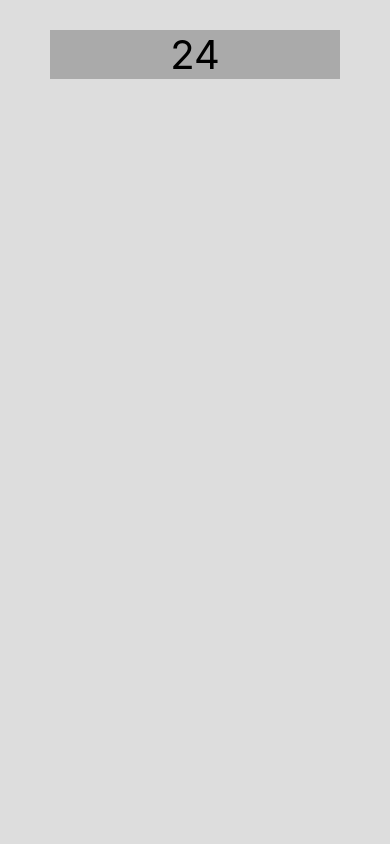
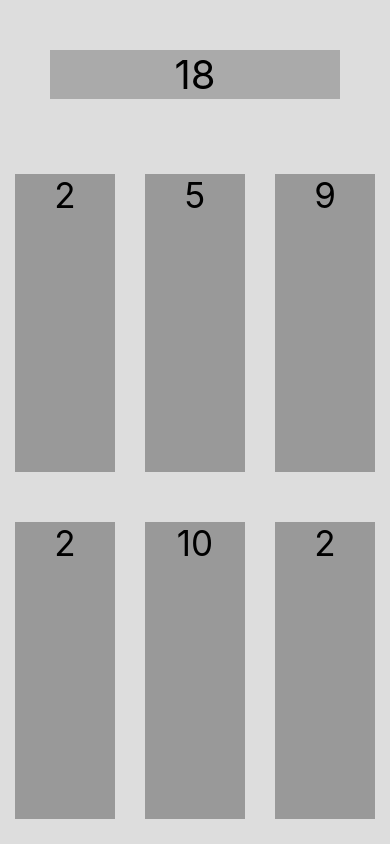
Before and after one commit to padrisimo/target-sum, a React Native app: screen / in a window 390 px wide. Built offline with nearby package versions, Linux system fonts and the light colour scheme.

Commit message:
styling the random play nums

```diff
--- a/components/App.js
+++ b/components/App.js
@@ -4,7 +4,7 @@ import Game from './Game';
 export default class App extends Component {
   render() {
     return (
-      <Game />
+      <Game randomNumCount={6}/>
     );
   }
 }
--- a/components/Game.js
+++ b/components/Game.js
@@ -1,12 +1,26 @@
 import React, { Component } from 'react';
-import { View, Text, StyleSheet} from 'react-native';
+import { View, Text, StyleSheet } from 'react-native';
+import PropTypes from 'prop-types';
 
 class Game extends Component {
-  target = 10  + Math.floor(40 * Math.random());
+  static propTypes = {
+    randomNumCount: PropTypes.number.isRequired
+  }
+  randomNumbers = Array
+    .from({ length: this.props.randomNumCount })
+    .map(() => 1 + Math.floor(10 * Math.random()));
+  target = this.randomNumbers
+    .slice(0, this.props.randomNumCount - 2)
+    .reduce((acc, curr) => acc + curr, 0)
   render() {
     return (
       <View style={styles.container}>
         <Text style={styles.target}>{this.target}</Text>
+        <View style={styles.randomContainer}>
+          {this.randomNumbers.map((randomNum, i) =>
+            <Text style={styles.random}key={i}>{randomNum}</Text>
+          )}
+        </View>
       </View>
     );
   }
@@ -16,14 +30,28 @@ const styles = StyleSheet.create({
   container: {
     backgroundColor: '#ddd',
     flex: 1,
-    paddingTop: 30,
   },
-  target:{
+  target: {
     fontSize: 40,
     backgroundColor: '#aaa',
-    marginHorizontal: 50,
+    margin: 50,
     textAlign: 'center'
-  }
+  },
+  randomContainer: {
+    flex: 1,
+    flexDirection: 'row',
+    flexWrap: 'wrap',
+    justifyContent: 'space-around',
+  },
+
+  random: {
+    backgroundColor: '#999',
+    width: 100,
+    marginHorizontal: 15,
+    marginVertical: 25,
+    fontSize: 35,
+    textAlign: 'center',
+  },
 });
 
 export default Game;
--- a/package.json
+++ b/package.json
@@ -7,6 +7,7 @@
     "test": "jest"
   },
   "dependencies": {
+    "prop-types": "^15.6.0",
     "react": "16.2.0",
     "react-native": "0.53.3"
   },
```
Also changed, not shown: .eslintrc.js.
